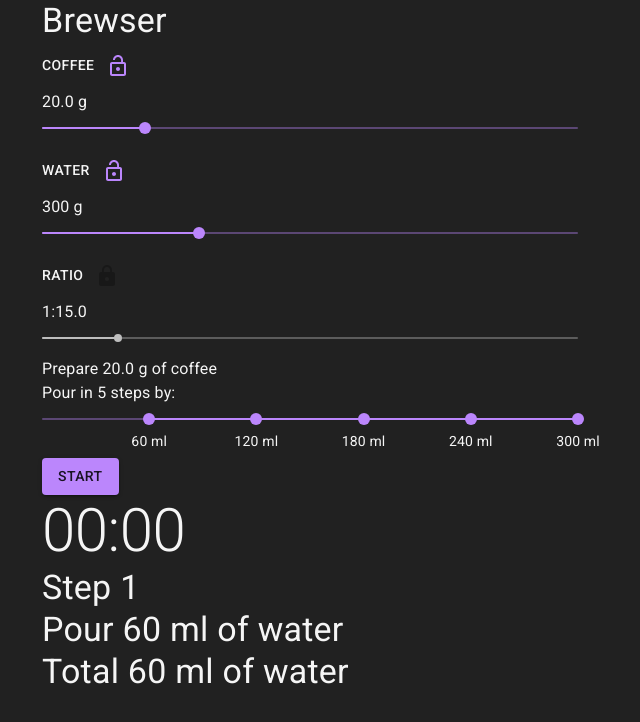
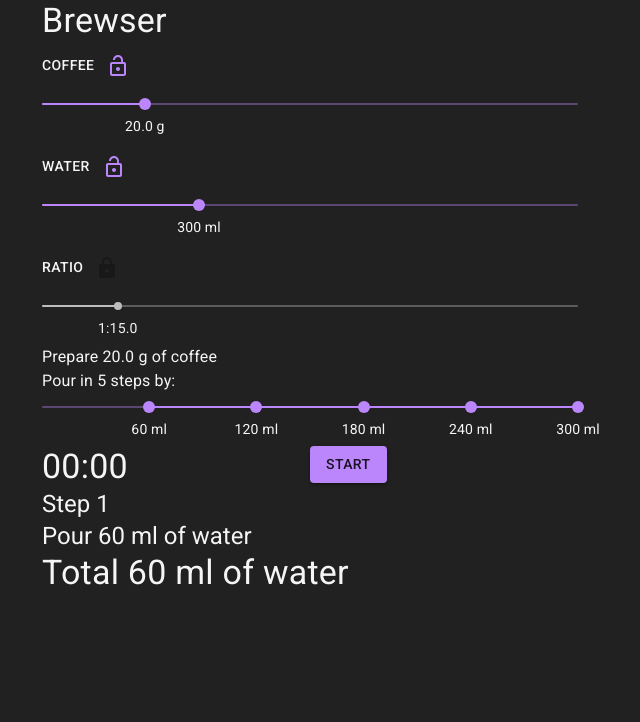
Before and after one commit to mdelura/brewser, a React (Create React App) app: page / in a window 1280 px wide. Shown: the top 722 px of the page, without its empty margins (322-962 px from the left). Built offline with nearby package versions, Linux system fonts and the light colour scheme.

Commit message:
Improve styling

```diff
--- a/src/components/Brewer.tsx
+++ b/src/components/Brewer.tsx
@@ -1,6 +1,6 @@
 import React, { useState } from 'react';
 import { Recipe } from '../models/Recipe';
-import { Typography, Slider, Mark } from '@material-ui/core';
+import { Typography, Slider, Mark, Grid } from '@material-ui/core';
 // import LinearProgress from '@material-ui/core/LinearProgress';
 import Button from '@material-ui/core/Button';
 import moment from 'moment';
@@ -64,7 +64,6 @@ const Brewer: React.SFC<BrewerProps> = ({ recipe }) => {
 
             <Slider
                 value={steps}
-                valueLabelFormat={value => (value * recipe.water).toFixed()}
                 onChange={(_, values) => setSteps(values as number[])}
                 aria-labelledby="range-slider"
                 max={1}
@@ -72,12 +71,18 @@ const Brewer: React.SFC<BrewerProps> = ({ recipe }) => {
                 marks={marks}
             />
             {/* TODO: Center button */}
-            <Button variant="contained" color="primary" onClick={() => (!timer ? startTimer() : killTimer())}>
-                {!timer ? 'Start' : 'Pause'}
-            </Button>
-            <Typography variant="h2">{moment.unix(time).format('mm:ss')}</Typography>
-            <Typography variant="h4">Step {stepIndex + 1}</Typography>
-            <Typography variant="h4">Pour {currentPortion} ml of water</Typography>
+            <Grid container>
+                <Grid item xs={6}>
+                    <Typography variant="h4">{moment.unix(time).format('mm:ss')}</Typography>
+                </Grid>
+                <Grid item xs={6}>
+                    <Button variant="contained" color="primary" onClick={() => (!timer ? startTimer() : killTimer())}>
+                        {!timer ? 'Start' : 'Pause'}
+                    </Button>
+                </Grid>
+            </Grid>
+            <Typography variant="h5">Step {stepIndex + 1}</Typography>
+            <Typography variant="h5">Pour {currentPortion} ml of water</Typography>
             <Typography variant="h4">Total {marks[stepIndex].label} of water</Typography>
         </React.Fragment>
     );
--- a/src/components/RecipeEditor.tsx
+++ b/src/components/RecipeEditor.tsx
@@ -61,20 +61,17 @@ const RecipeEditor: React.SFC<RecipeEditorProps> = ({ recipe, onRecipeChanged })
             {/* Coffee */}
             <Typography variant="button">Coffee</Typography>
             {lockerButton(RecipeItem.Coffee)}
-            <Typography>{recipe.coffee.toFixed(1)} g</Typography>
             <Slider
                 disabled={locks.coffee}
                 value={recipe.coffee}
                 min={1}
                 max={100}
                 onChange={(_, value) => updateRecipe(RecipeItem.Coffee, value as number)}
-                valueLabelDisplay="auto"
-                valueLabelFormat={value => value.toFixed()}
+                marks={[{ value: recipe.coffee, label: recipe.coffee.toFixed(1) + ' g' }]}
             />
             {/* Water */}
             <Typography variant="button">Water</Typography>
             {lockerButton(RecipeItem.Water)}
-            <Typography>{recipe.water.toFixed()} g</Typography>
             <Slider
                 value={recipe.water}
                 disabled={locks.water}
@@ -82,21 +79,19 @@ const RecipeEditor: React.SFC<RecipeEditorProps> = ({ recipe, onRecipeChanged })
                 max={1000}
                 step={10}
                 onChange={(_, value) => updateRecipe(RecipeItem.Water, value as number)}
-                valueLabelDisplay="auto"
-                valueLabelFormat={value => value.toFixed()}
+                marks={[{ value: recipe.water, label: recipe.water.toFixed() + ' ml' }]}
             />
             {/* Ratio */}
             <Typography variant="button">Ratio</Typography>
             {lockerButton(RecipeItem.Ratio)}
-            <Typography>1:{recipe.ratio.toFixed(1)}</Typography>
             <Slider
                 value={recipe.ratio}
                 disabled={locks.ratio}
                 min={1}
                 max={100}
+                step={0.1}
                 onChange={(_, value) => updateRecipe(RecipeItem.Ratio, value as number)}
-                valueLabelDisplay="auto"
-                valueLabelFormat={value => `1:${value.toFixed()}`}
+                marks={[{ value: recipe.ratio, label: '1:' + recipe.ratio.toFixed(1) }]}
             />
         </React.Fragment>
     );
```
